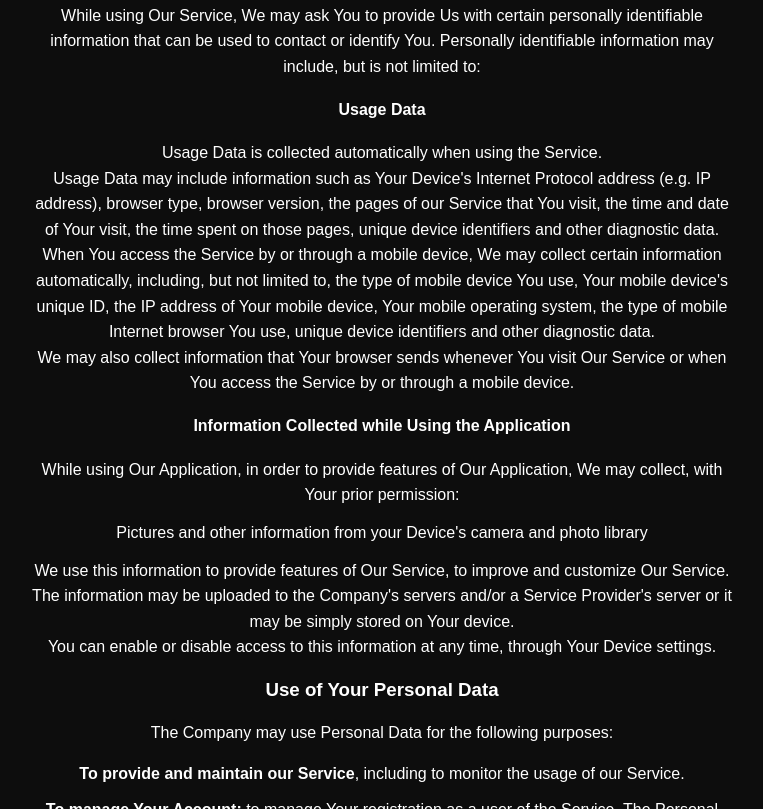
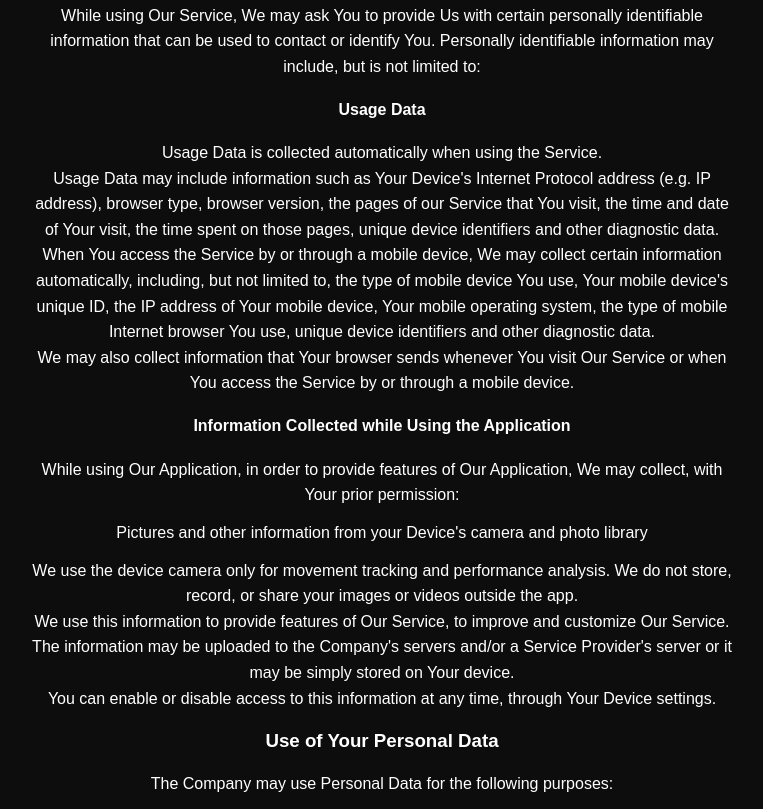
Before and after one commit to kinetracking/kinetracking, a plain HTML site: page index.html in a window 1280 px wide. Shown: the part 2015-2824 px from the top of the page, without its empty margins (258-1021 px from the left). Drawn offline with Linux system fonts and the light colour scheme.

Commit message:
Update index.html

```diff
--- a/index.html
+++ b/index.html
@@ -84,7 +84,7 @@
 <p><strong>Affiliate</strong> means an entity that controls, is controlled by, or is under common control with a party, where &quot;control&quot; means ownership of 50% or more of the shares, equity interest or other securities entitled to vote for election of directors or other managing authority.</p>
 </li>
 <li>
-<p><strong>Application</strong> refers to Kine Tracking, the software program provided by the Company.</p>
+<p><strong>Application</strong> refers to KineTracking, the software program provided by the Company.</p>
 </li>
 <li>
 <p><strong>Company</strong> (referred to as either &quot;the Company&quot;, &quot;We&quot;, &quot;Us&quot; or &quot;Our&quot; in this Privacy Policy) refers to Kine Tracking.</p>
@@ -126,6 +126,10 @@
 <ul>
 <li>Pictures and other information from your Device's camera and photo library</li>
 </ul>
+<p>
+We use the device camera only for movement tracking and performance analysis.
+We do not store, record, or share your images or videos outside the app.
+</p>
 <p>We use this information to provide features of Our Service, to improve and customize Our Service. The information may be uploaded to the Company's servers and/or a Service Provider's server or it may be simply stored on Your device.</p>
 <p>You can enable or disable access to this information at any time, through Your Device settings.</p>
 <h3>Use of Your Personal Data</h3>
```
